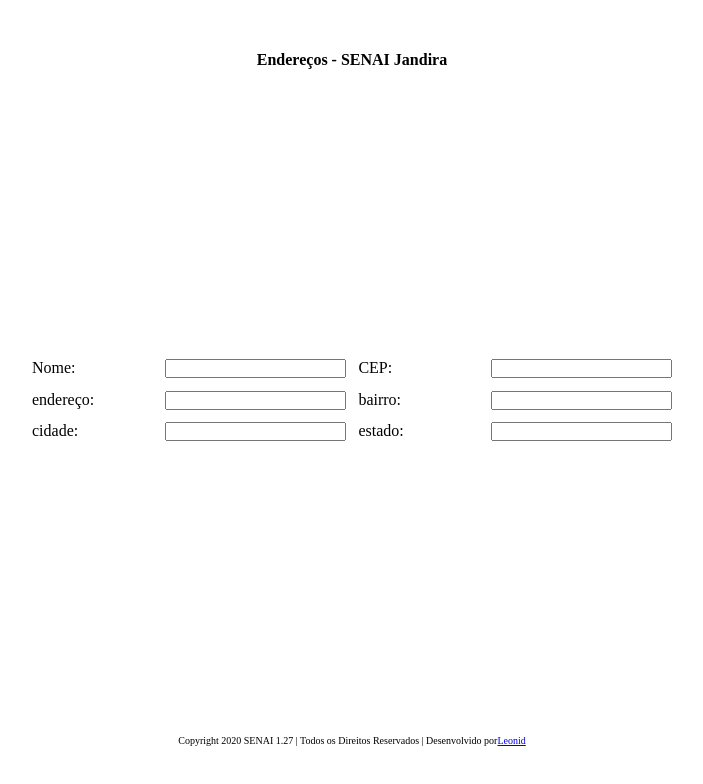
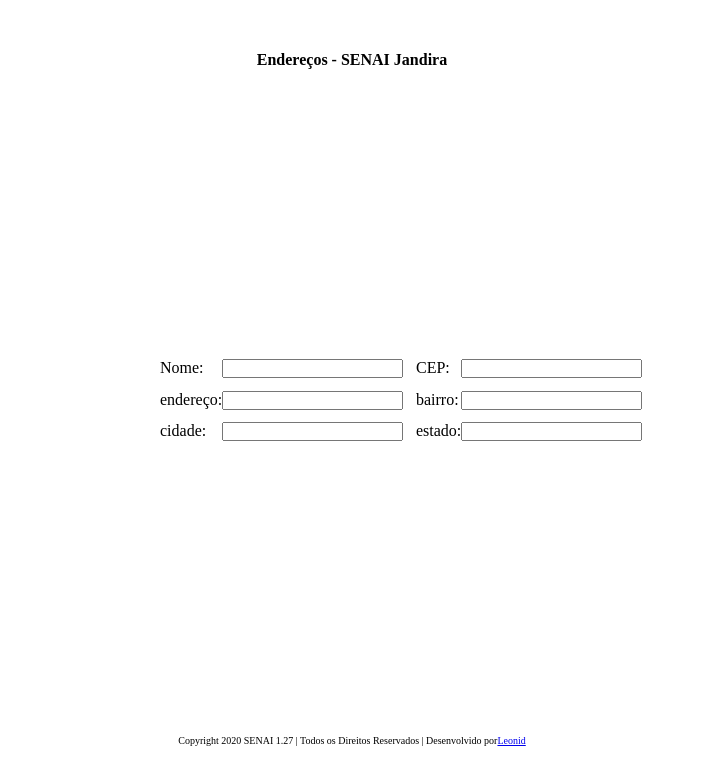
Before and after one commit to fernandoleonid/aulas-front-senai, a plain HTML site: page 07.0-viaCep/index.html in a window 1280 px wide. Shown: the whole page, without its empty margins (288-991 px from the left). Drawn offline with Linux system fonts and the light colour scheme.

Commit message:
Arquivos bases para a aula de consumo de API

```diff
--- a/07.0-viaCep/index.html
+++ b/07.0-viaCep/index.html
@@ -13,22 +13,22 @@
     <main>
         <form >
             <div>
-                Nome: <input type="text">
+                Nome: <input type="text" id='nome'>
             </div>
             <div>
-                CEP: <input type="text">
+                CEP: <input type="text" id='cep'>
             </div>
             <div>
-                endereço: <input type="text">
+                endereço: <input type="text" id='endereco'>
             </div>
             <div>
-                bairro: <input type="text">
+                bairro: <input type="text" id='bairro'>
             </div>
             <div>
-                cidade: <input type="text">
+                cidade: <input type="text" id='cidade'>
             </div>
             <div>
-                estado: <input type="text">
+                estado: <input type="text" id='estado'>
             </div>
         </form>
     </main>
--- a/07.0-viaCep/style.css
+++ b/07.0-viaCep/style.css
@@ -13,7 +13,7 @@
     font-weight:bold;
 }
 main>form {
-    width: 50vw;
+    width: 30vw;
     display: grid;
     grid-template-columns: 1fr 1fr;
     gap: 1vw;
```
Also changed, not shown: 07.0-viaCep/viacep.js (line endings or trailing spaces).
